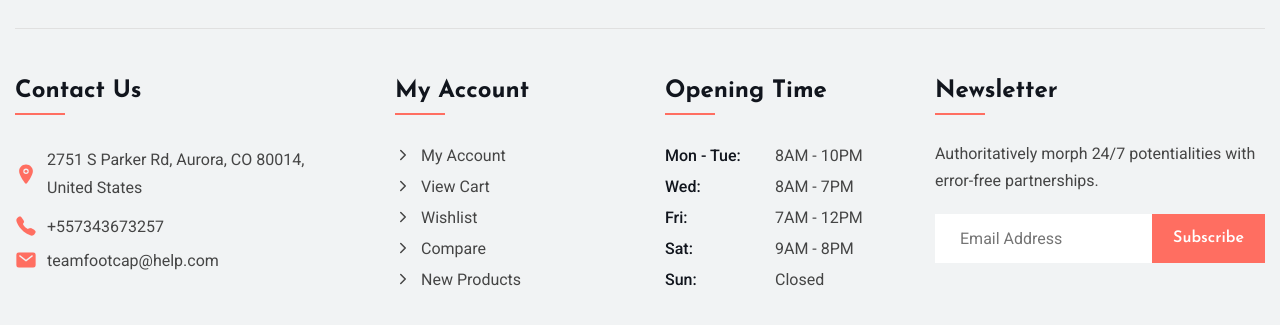
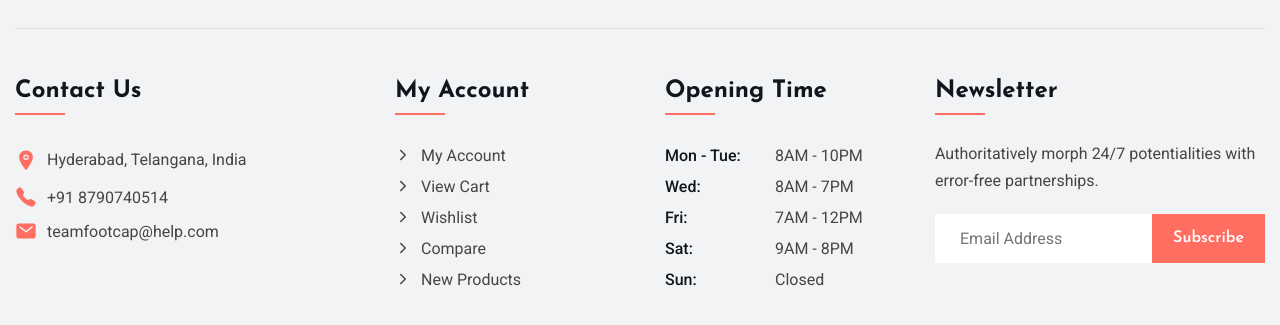
Before and after one commit to Md-JaveedAli/footcap, a plain HTML site: page index.html in a window 1280 px wide. Shown: the part 3902-4227 px from the top of the page. Drawn offline with nearby package versions, Linux system fonts and the light colour scheme; files whose address does not match are found by name.

Commit message:
Update index.html

```diff
--- a/index.html
+++ b/index.html
@@ -1350,21 +1350,21 @@
                 <ion-icon name="location"></ion-icon>
 
                 <span class="footer-link-text">
-                  2751 S Parker Rd, Aurora, CO 80014, United States
+                  Hyderabad, Telangana, India
                 </span>
               </address>
             </li>
 
             <li>
-              <a href="tel:+557343673257" class="footer-link">
+              <a href="tel:+91 8790740514" class="footer-link">
                 <ion-icon name="call"></ion-icon>
 
-                <span class="footer-link-text">+557343673257</span>
+                <span class="footer-link-text">+91 8790740514</span>
               </a>
             </li>
 
             <li>
-              <a href="mailto:developer@help.com" class="footer-link">
+              <a href="mailto:teamfootcap@help.com" class="footer-link">
                 <ion-icon name="mail"></ion-icon>
 
                 <span class="footer-link-text">teamfootcap@help.com</span>
```
